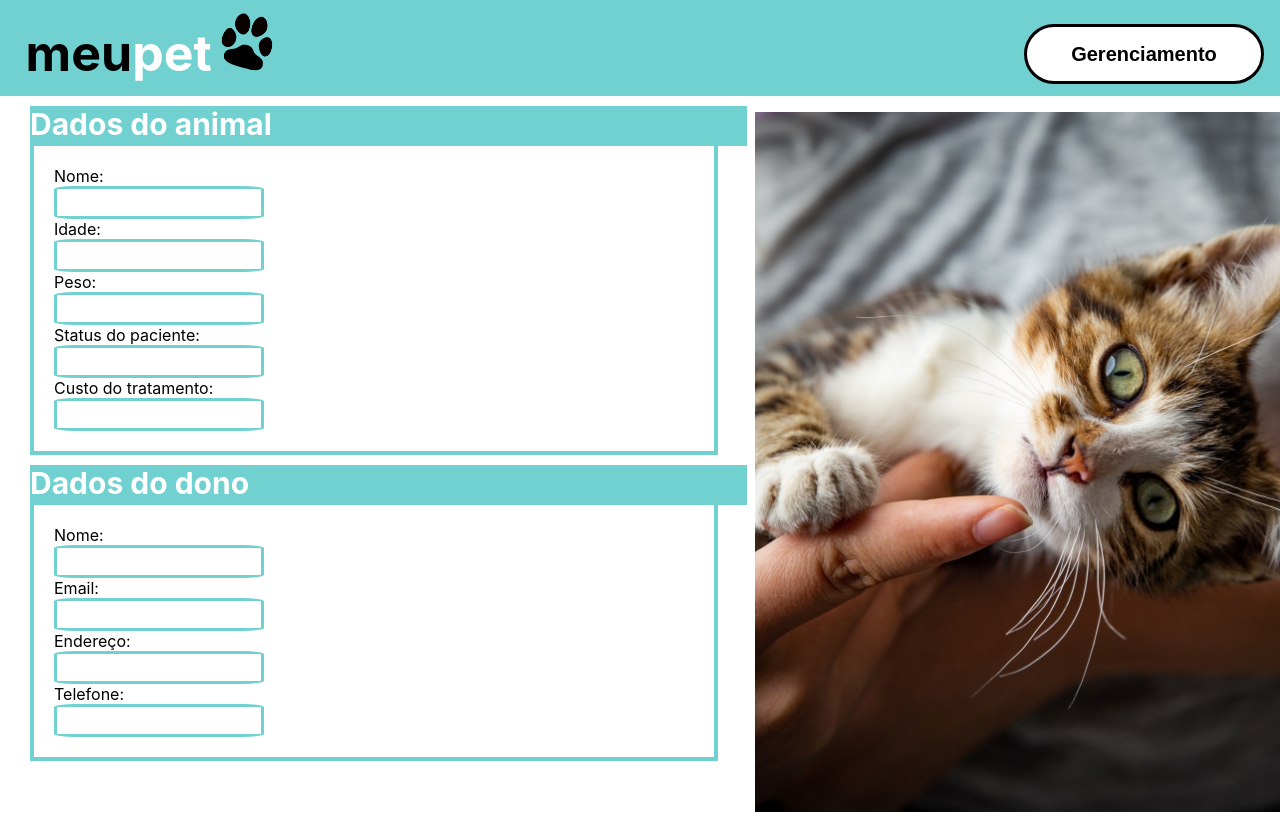
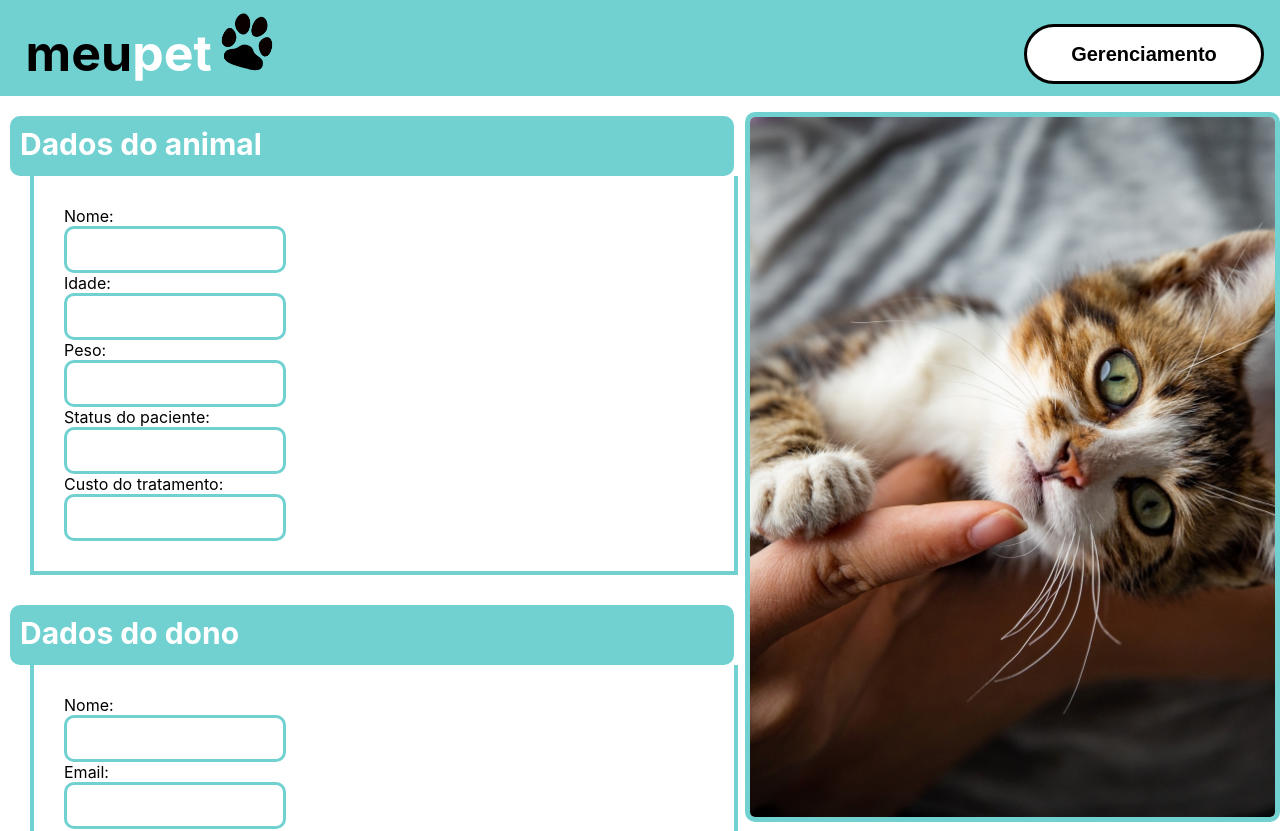
Before and after one commit to thiggasz/Projeto-React-Grupo2, a React (Create React App) app: page /cadastro in a window 1280 px wide. Shown: the top 831 px of the page. Built offline with nearby package versions, Linux system fonts and the light colour scheme.

Commit message:
Reorganização dos CSS

```diff
--- a/src/App.css
+++ b/src/App.css
@@ -1,32 +1,6 @@
-.home{
-  position:absolute;
-  right:0%;
-  top:14%
-}
-.topo{
-  padding: 1% 2%;
-  background-color: rgb(113, 209, 209);
-  font-size:50px;
-  font-weight: bold;
-}
 .topo a{
   text-decoration: none;
   color:white;
-}
-.titulo{
-  font-size: 30px;
-  color:black;
-  text-align:center;
-  font-weight: bold;
-  width: 40%;
-  padding:3% 3% 0% 10%;
-}
-.corpo{
-  font-size: 20px;
-  color:black;
-  text-align: justify;
-  width: 40%;
-  padding:3% 10%;
 }
 .botao{
   width: 240px;
@@ -40,7 +14,6 @@
   position: absolute;
   left:80%;
   top:3%;
-
 }
 .topo{
   padding: 1% 2%;
@@ -54,14 +27,14 @@
 }
 .rodape{
   background-color: rgb(113, 209, 209);
-  position: absolute;
-  bottom: 0%;
-  height: 70px;
+  height:80px;
 }
 .img{
   position:absolute;
   right:0%;
-  top:14%
+  top:14%;
+  border-radius: 10px;
+  border: 5px solid rgb(113, 209, 209);
 }
 .imgcab{
   width:70px;
--- a/src/pages/styles/cadastro.css
+++ b/src/pages/styles/cadastro.css
@@ -1,16 +1,10 @@
 .caixas{
     width: 200px;
     height: 25px;
-    border-radius: 10%;
+    border-radius: 10px;
     border:3px solid rgb(113, 209, 209);
+    padding:8px;
   }
-.titulocad{
-    text-align: center;
-    font-size: 30px;
-    color:black;
-    text-align:center;
-    font-weight: bold;
-}
 .alinhamentocad{
     display: flex;
     flex-direction: column;
@@ -19,17 +13,31 @@
     border: 4px solid rgb(113, 209, 209);
     border-top: none;
     width: 50%;
-    margin: 0px 30px;
-    padding: 20px;
+    margin: 0px 0px 30px 30px;
+    padding: 30px;
     display:block;
     justify-content: space-between;
 }
 .cabform{
-    margin: 10px 30px 0px 30px;
+    margin: 20px 25px 0px 10px;
     background-color: rgb(113, 209, 209);
     font-weight: bold;
-    width:56%;
+    width:55%;
     height: 40px;
     color:white;
     font-size: 30px;
+    padding: 10px;
+    border-radius: 10px;
 }
+.envio{
+    width: 200px;
+    height: 40px;
+    font-size:20px;
+    background-color:rgb(113, 209, 209);
+    color: black;
+    border-radius: 40px;
+    border:3px solid black;
+    font-weight: bold;
+    position: absolute;
+    margin-left: 450px;
+  }
--- a/src/pages/styles/inicio.css
+++ b/src/pages/styles/inicio.css
@@ -4,7 +4,7 @@
     text-align:center;
     font-weight: bold;
     width: 40%;
-    padding:3% 3% 0% 10%;
+    padding:5% 3% 2% 10%;
     text-decoration: underline;
   }
   .corpo{
@@ -13,4 +13,5 @@
     text-align: justify;
     width: 40%;
     padding:3% 10%;
+    margin-bottom: 52px;
   }
```
